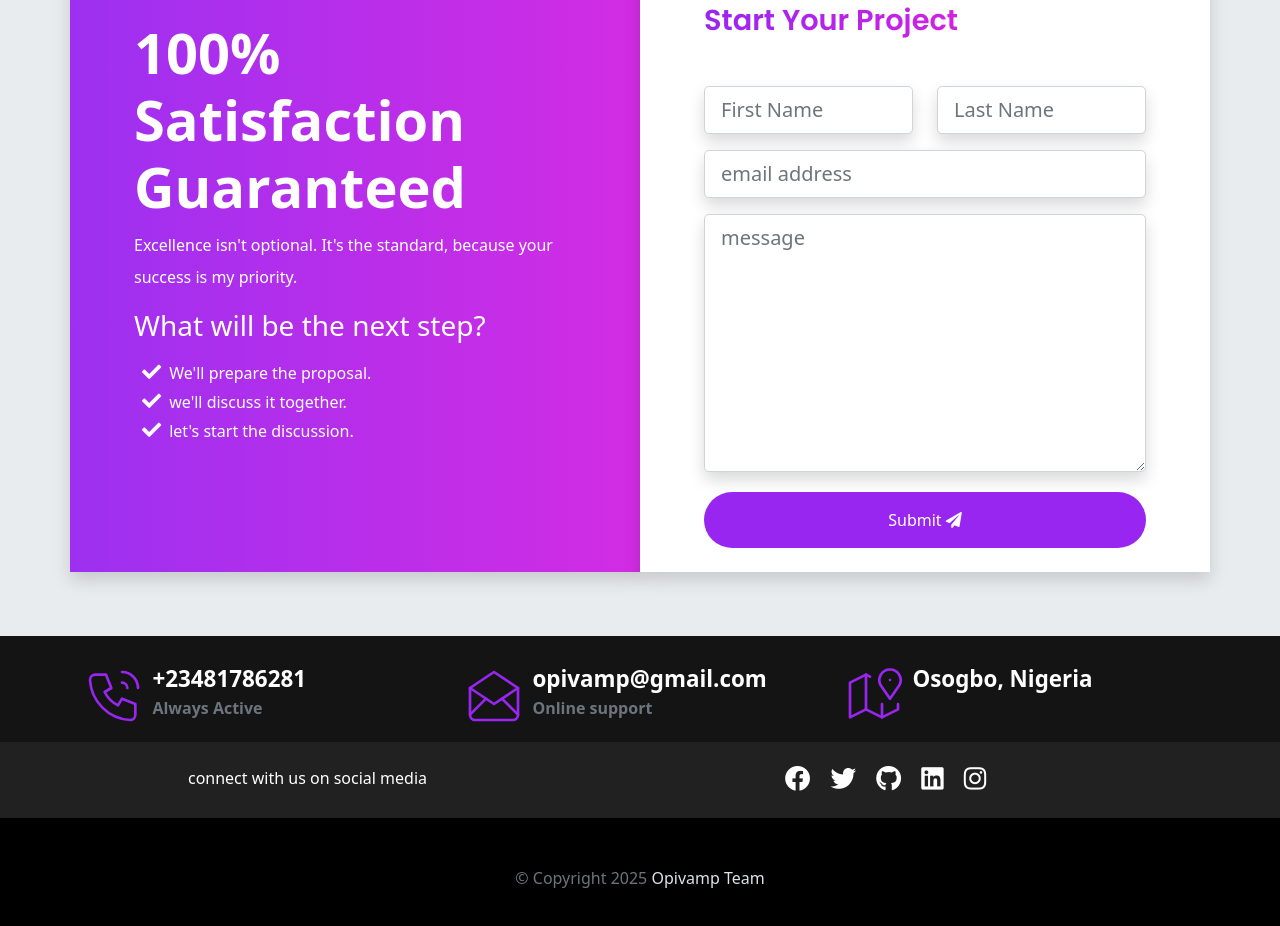
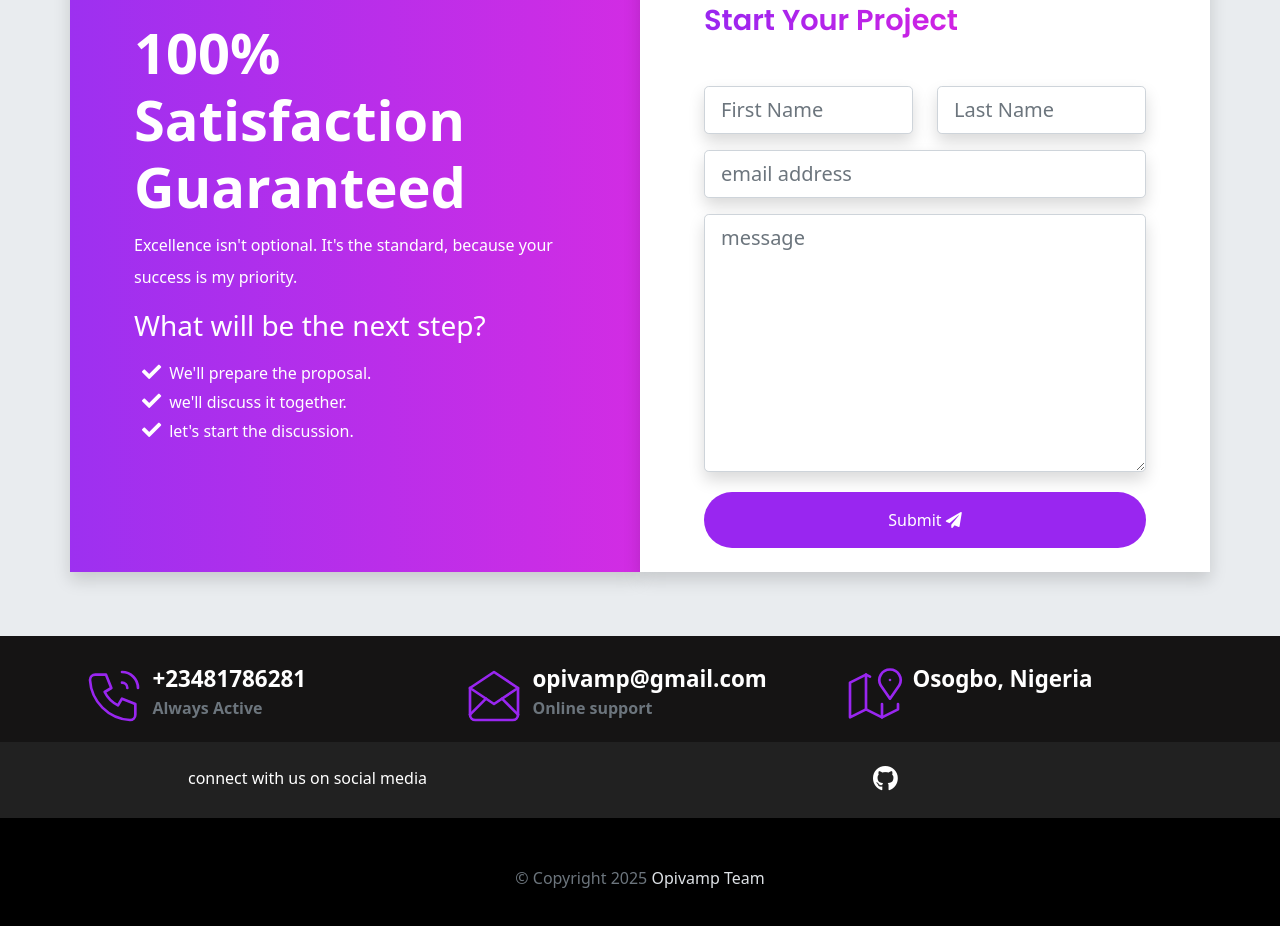
Before and after one commit to Opivamp/Portfolio, a website: page index.html in a window 1280 px wide. Shown: the part 6538-7464 px from the top of the page. Drawn offline with nearby package versions, Linux system fonts and the light colour scheme; files that its build step writes are made by us from their sources.

Commit message:
editted the social handles

```diff
--- a/index.html
+++ b/index.html
@@ -818,11 +818,11 @@
           connect with us on social media
         </div>
         <div class="col-lg-7 col-md-6">
-          <a href="#"><i class="fab fa-facebook"></i></a>
-          <a href="#"><i class="fab fa-twitter"></i></a>
-          <a href="#"><i class="fab fa-github"></i></a>
-          <a href="#"><i class="fab fa-linkedin"></i></a>
-          <a href="#"><i class="fab fa-instagram"></i></a>
+          <!-- <a href="#"><i class="fab fa-facebook"></i></a> -->
+          <!-- <a href="#"><i class="fab fa-twitter"></i></a> -->
+          <a href="https://github.com/Opivamp"><i class="fab fa-github"></i></a>
+          <!-- <a href="#"><i class="fab fa-linkedin"></i></a> -->
+          <!-- <a href="#"><i class="fab fa-instagram"></i></a> -->
         </div>
       </div>
     </div>
```
